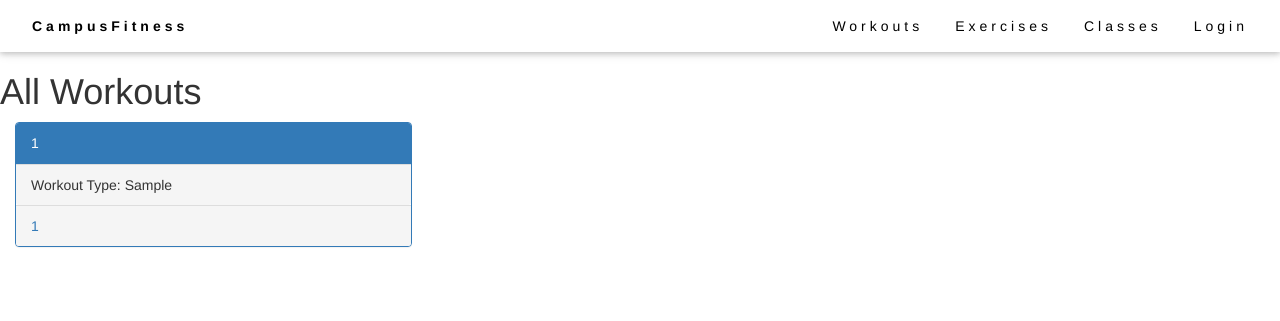
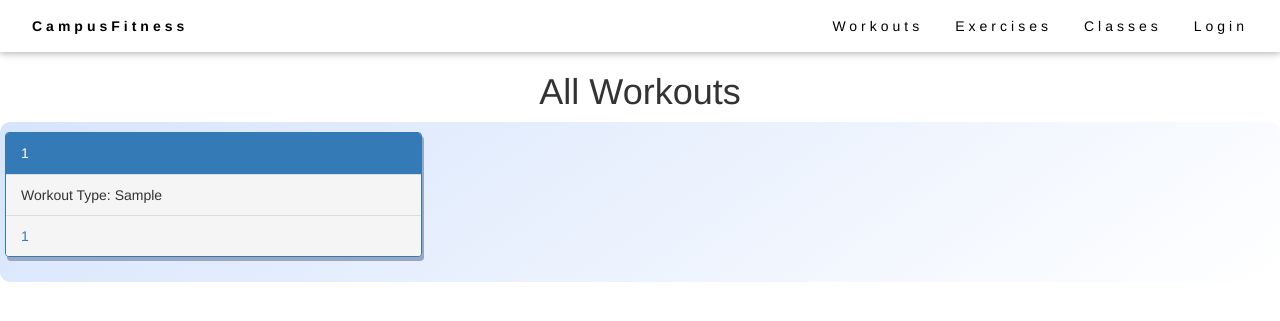
Before and after one commit to shamystic/workit, a Flask app: page /workouts in a window 1280 px wide. Shown: the top 321 px of the page. Run offline with Flask 2, Linux system fonts and the light colour scheme; tables that the repository leaves empty hold one stand-in row (values such as "Sample post"); some libraries are stand-ins or nearby versions.

Commit message:
new grid

```diff
--- a/app.py
+++ b/app.py
@@ -54,7 +54,7 @@ def show_workouts():
         workoutsls.append(item.workout_id)
     print("TYPE",type(owned_workouts))
     print(workoutsls)
-    return render_template('workouts.html', workouts = workouts, exercises = exercises, workoutsls = owned_workouts)
+    return render_template('workouts.html', workouts = workouts, exercises = exercises, owned_workouts = workoutsls)
 
 @app.route('/classes', methods = ['GET'])
 def show_classes():
--- a/templates/workouts.html
+++ b/templates/workouts.html
@@ -8,13 +8,23 @@
 
 {% block content %}
 <body>
-    <h1> All Workouts</h1>
-    {% for item in workouts|unique %}
-        <div class="col-md-4" >
-            <div class="panel panel-primary" >
+    <h1 style = "text-align: center;"> All Workouts</h1>
+    <div class = "bigdiv" style = "height: 100%; position: relative;background-image: linear-gradient(145deg, #d6e4fc, white); border-radius: 1rem;">
+    {% for triple in workouts|batch(3, '')%}
+    <div class = "workout-container" style = "width: 100%;
+    display: inline-block;">
+
+
+    {% for item in triple %}
+        {% if item.workout_id|length > 0 %}
+        <div  style = "float: left; width: 33%; padding-left: 0.5rem;padding-top: 1rem; display: inline-block; ">
+            <div class="panel panel-primary" style="box-shadow: 2px 4px #9aa8bf;">
                 <div class="panel-heading"><span>{{item.workout_id}} </span>
+
                     {% if item.workout_id in owned_workouts %}
-                    <span style="float: right; color: white;">Favorite This Workout</span>
+                    <a href="/add-favorite/{{item.workout_id}}">
+                        <span style="float: right; color: gold;">Favorite This Workout</span>
+                    </a>
                     {% endif %}
                 </div>
                 <div class="panel-footer">Workout Type: {{item.workout_type}}</div>
@@ -35,8 +45,12 @@
             </div>
         </div>
         <!-- <a href="/add-favorite/{{item.workout_id}}"><button type="button">Favorite this workout</button></a> -->
-
+       {% endif %}
     {% endfor %}
+</div>
+<br>
+{% endfor %}
+</div>
 </body>
 {% endblock %}
 </html>
```
